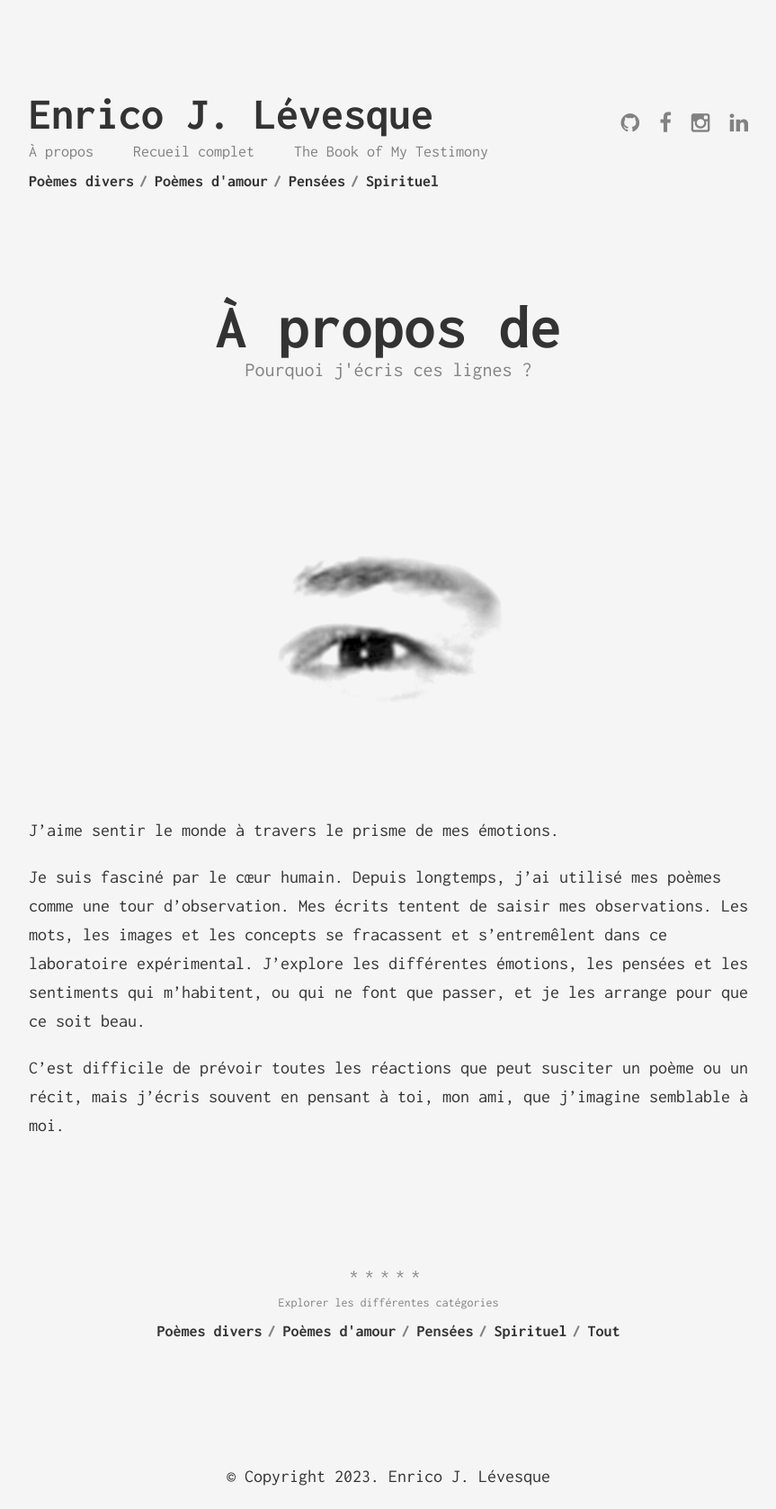
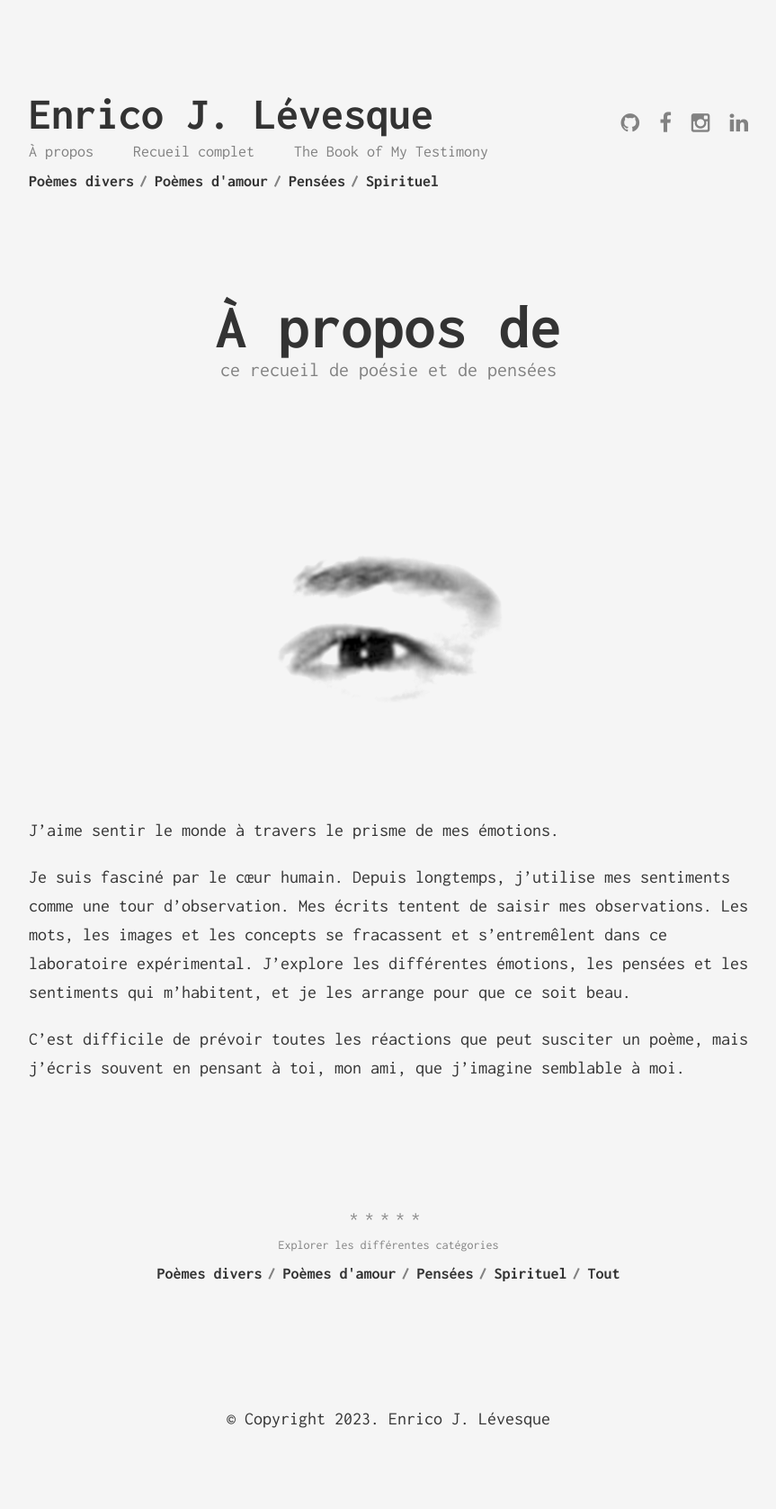
Before and after one commit to enricoJL/enricojl.github.io, a Jekyll site: the page built from about.md, in a window 1280 px wide. Shown: the whole page at 90% size, without its empty margins (208-1071 px from the left). Built offline with Jekyll 4.4.1, drawn with Linux system fonts in a browser that asks for light colours; after the commit the page ends 1613 px from its top, so only the background shows below that.

Commit message:
à propos de ce recueil

```diff
--- a/about.md
+++ b/about.md
@@ -1,7 +1,7 @@
 ---
 layout: page
 title: À propos de
-subtitle: Pourquoi j'écris ces lignes ?
+subtitle: ce recueil de poésie et de pensées
 permalink: /about/
 ---
 
@@ -11,6 +11,6 @@ permalink: /about/
 
 J'aime sentir le monde à travers le prisme de mes émotions.
 
-Je suis fasciné par le cœur humain. Depuis longtemps, j’ai utilisé mes poèmes comme une tour d’observation. Mes écrits tentent de saisir mes observations. Les mots, les images et les concepts se fracassent et s’entremêlent dans ce laboratoire expérimental. J’explore les différentes émotions, les pensées et les sentiments qui m’habitent, ou qui ne font que passer, et je les arrange pour que ce soit beau.
+Je suis fasciné par le cœur humain. Depuis longtemps, j’utilise mes sentiments comme une tour d’observation. Mes écrits tentent de saisir mes observations. Les mots, les images et les concepts se fracassent et s’entremêlent dans ce laboratoire expérimental. J’explore les différentes émotions, les pensées et les sentiments qui m’habitent, et je les arrange pour que ce soit beau.
 
-C’est difficile de prévoir toutes les réactions que peut susciter un poème ou un récit, mais j’écris souvent en pensant à toi, mon ami, que j’imagine semblable à moi.
+C’est difficile de prévoir toutes les réactions que peut susciter un poème, mais j’écris souvent en pensant à toi, mon ami, que j’imagine semblable à moi.
```
